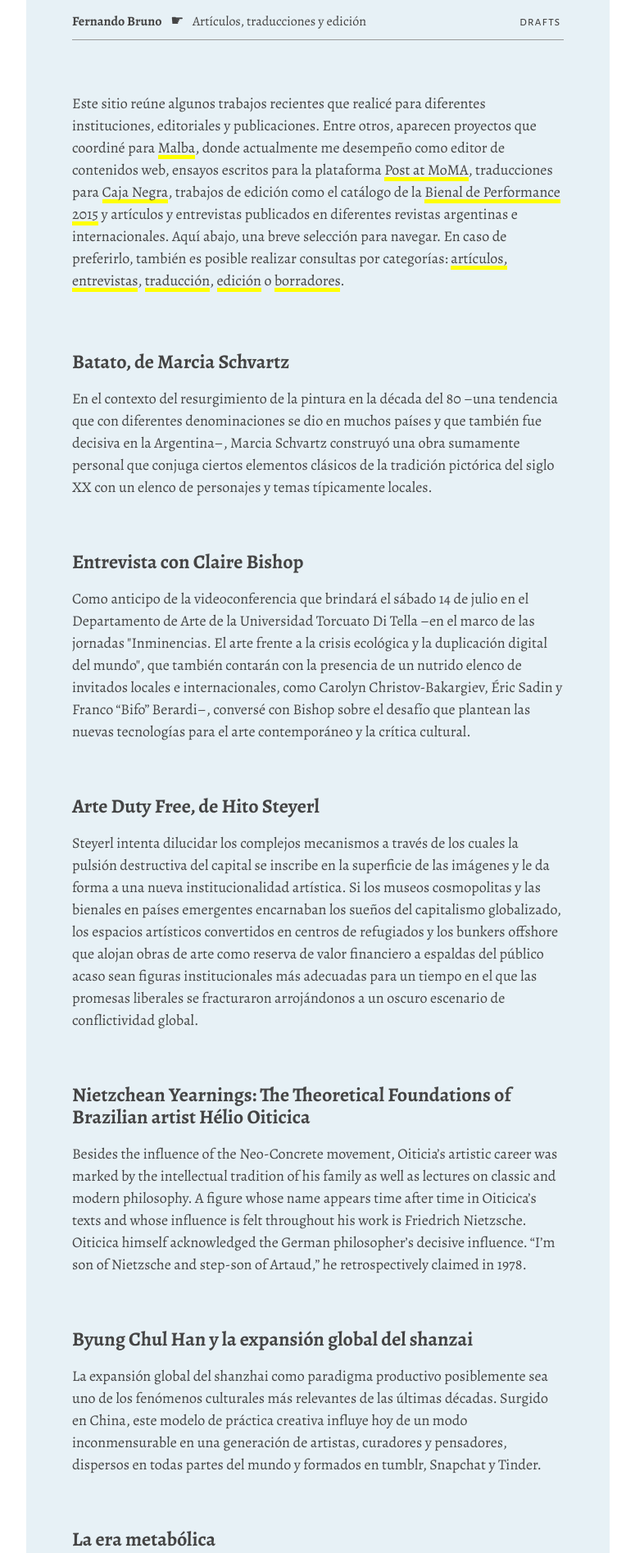
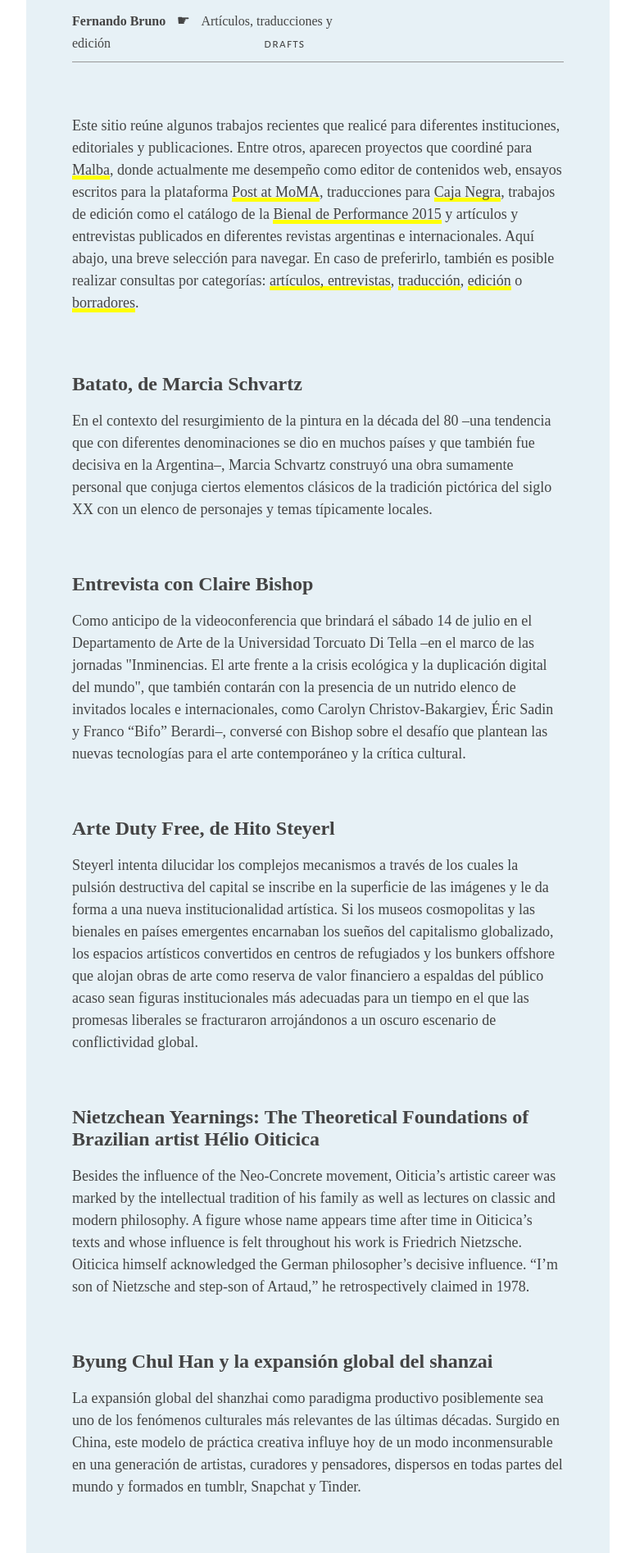
Before and after one commit to ferbruno/ferbruno.github.io, a Jekyll site: the page built from index.markdown, in a window 1280 px wide. Shown: the top 1894 px of the page at 82% size, without its empty margins (252-1027 px from the left). Built offline with Jekyll 4.4.1, drawn with Linux system fonts in a browser that asks for light colours.

Commit message:
Update styles.css

```diff
--- a/assets/css/styles.css
+++ b/assets/css/styles.css
@@ -121,7 +121,7 @@ a:hover {
 }
 
 body {
-  font-family: 'Alegreya', 'Times New Roman', serif;
+  font-family: 'Times New Roman', serif;
   font-size: 18px;
   line-height: 27px;
   color: #444;
```
